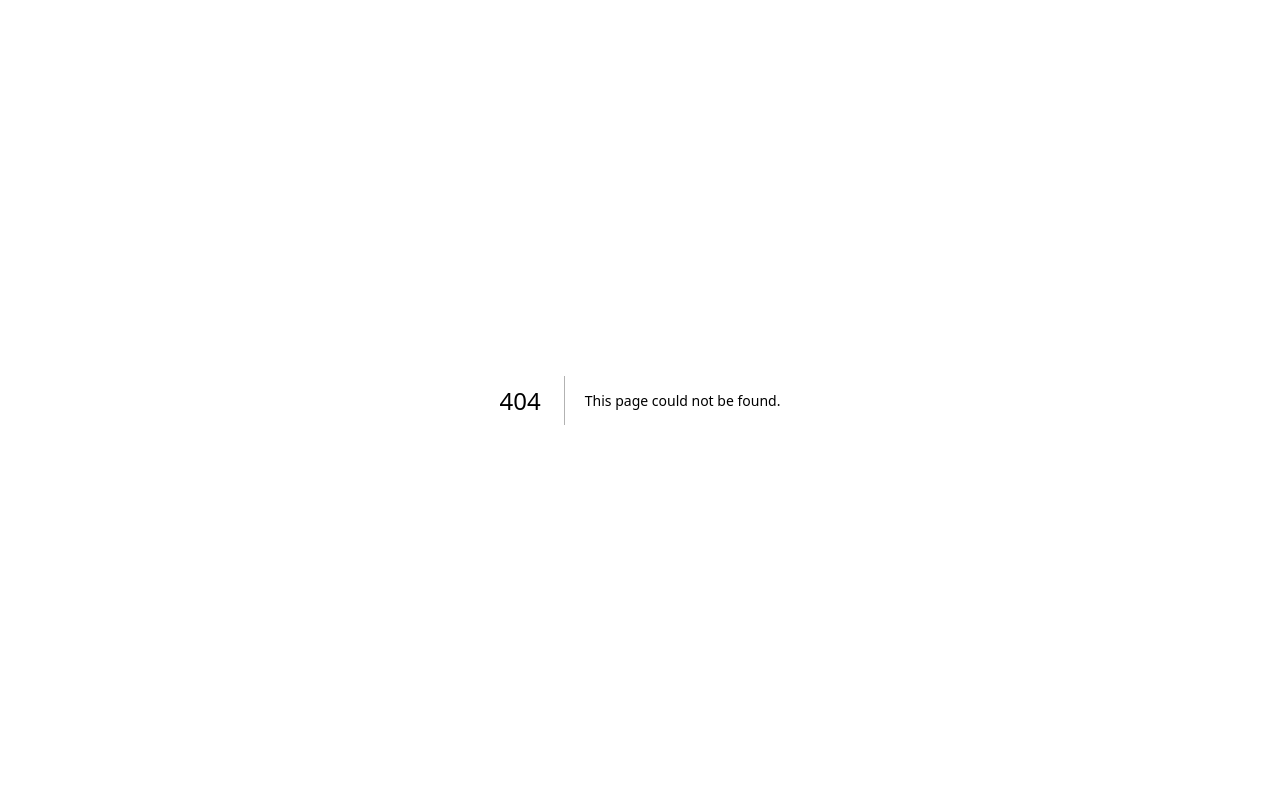
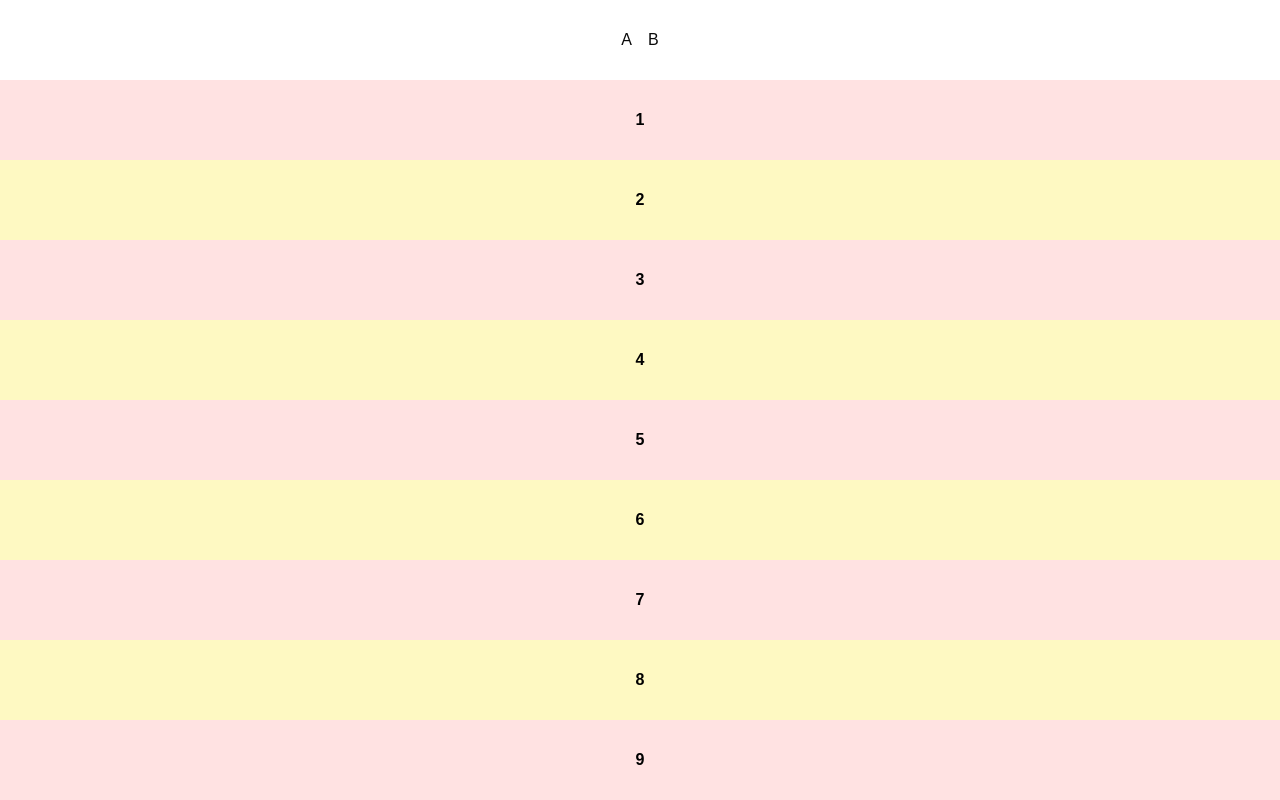
Before and after one commit to Orchemi/check-tech, a Next.js app: page /link-test/a in a window 1280 px wide. Before the commit this address had no page. Shown: the top 800 px of the page. Built offline with nearby package versions, Linux system fonts and the light colour scheme.

Commit message:
index on chore/link-scroll-test: 9c81679 Merge pull request #11 from Orchemi/feat/asciify

```diff
--- /dev/null
+++ b/src/app/link-test/_components/Header.tsx
@@ -0,0 +1,12 @@
+import Link from 'next/link';
+
+const Header = () => {
+  return (
+    <header className="fixed top-0 left-0 flex h-20 w-full items-center justify-center gap-4 bg-white">
+      <Link href="/link-test/a">A</Link>
+      <Link href="/link-test/b">B</Link>
+    </header>
+  );
+};
+
+export default Header;
--- /dev/null
+++ b/src/app/link-test/_components/List.tsx
@@ -0,0 +1,28 @@
+import { cn } from '@/lib/utils';
+
+const List = ({ type }: { type: 'A' | 'B' }) => {
+  const bgColor1 = type === 'A' ? 'bg-yellow-100' : 'bg-green-100';
+  const bgColor2 = type === 'A' ? 'bg-red-100' : 'bg-blue-100';
+
+  return (
+    <div className="flex h-screen flex-col items-center justify-center-safe">
+      <ul className="w-full">
+        {Array.from({ length: 100 }).map((_, index) => (
+          <li key={index}>
+            <div
+              className={cn(
+                'flex h-20 w-full items-center justify-center',
+                'text-center font-bold text-black',
+                index % 2 === 0 ? bgColor1 : bgColor2,
+              )}
+            >
+              {index}
+            </div>
+          </li>
+        ))}
+      </ul>
+    </div>
+  );
+};
+
+export default List;
--- /dev/null
+++ b/src/app/link-test/a/page.tsx
@@ -0,0 +1,13 @@
+import Header from '../_components/Header';
+import List from '../_components/List';
+
+const Page = () => {
+  return (
+    <>
+      <Header />
+      <List type="A" />
+    </>
+  );
+};
+
+export default Page;
--- /dev/null
+++ b/src/app/link-test/b/page.tsx
@@ -0,0 +1,13 @@
+import Header from '../_components/Header';
+import List from '../_components/List';
+
+const Page = () => {
+  return (
+    <>
+      <Header />
+      <List type="B" />
+    </>
+  );
+};
+
+export default Page;
```
